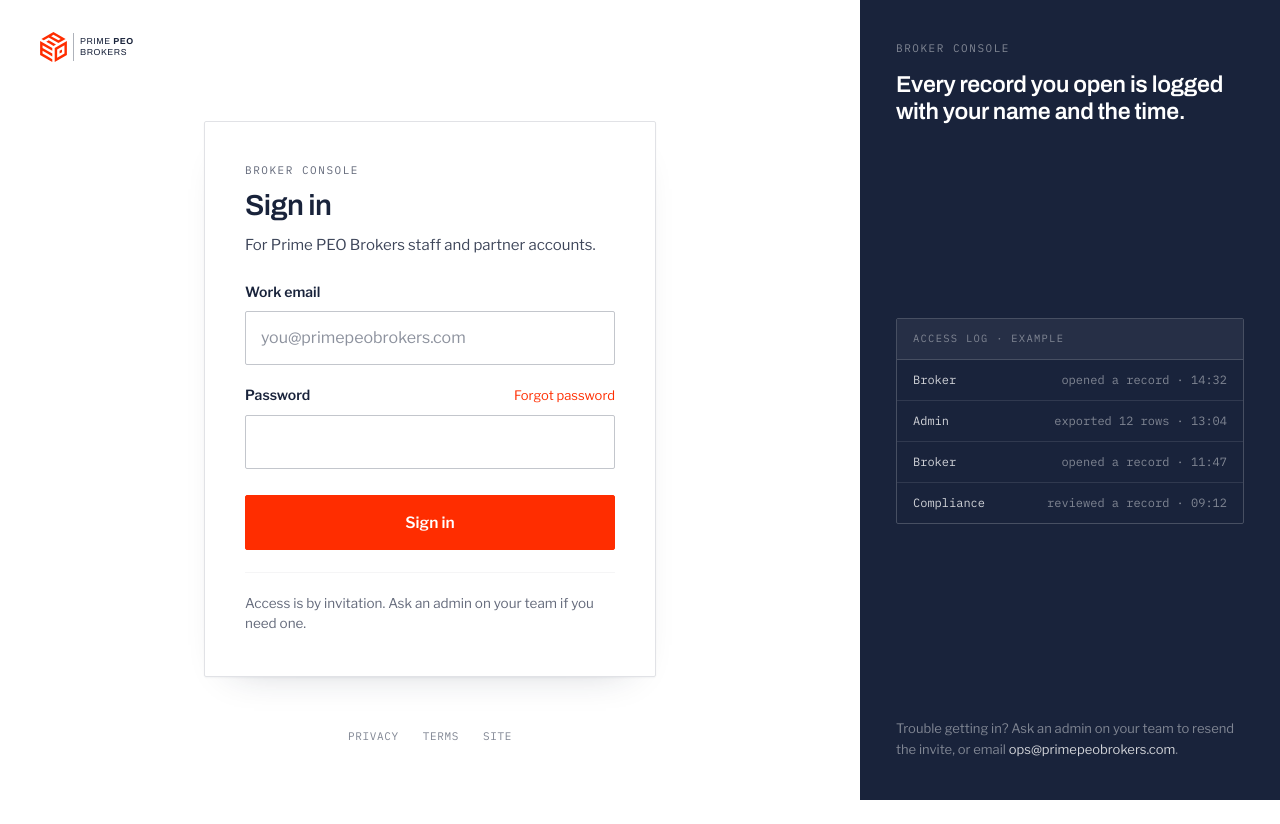
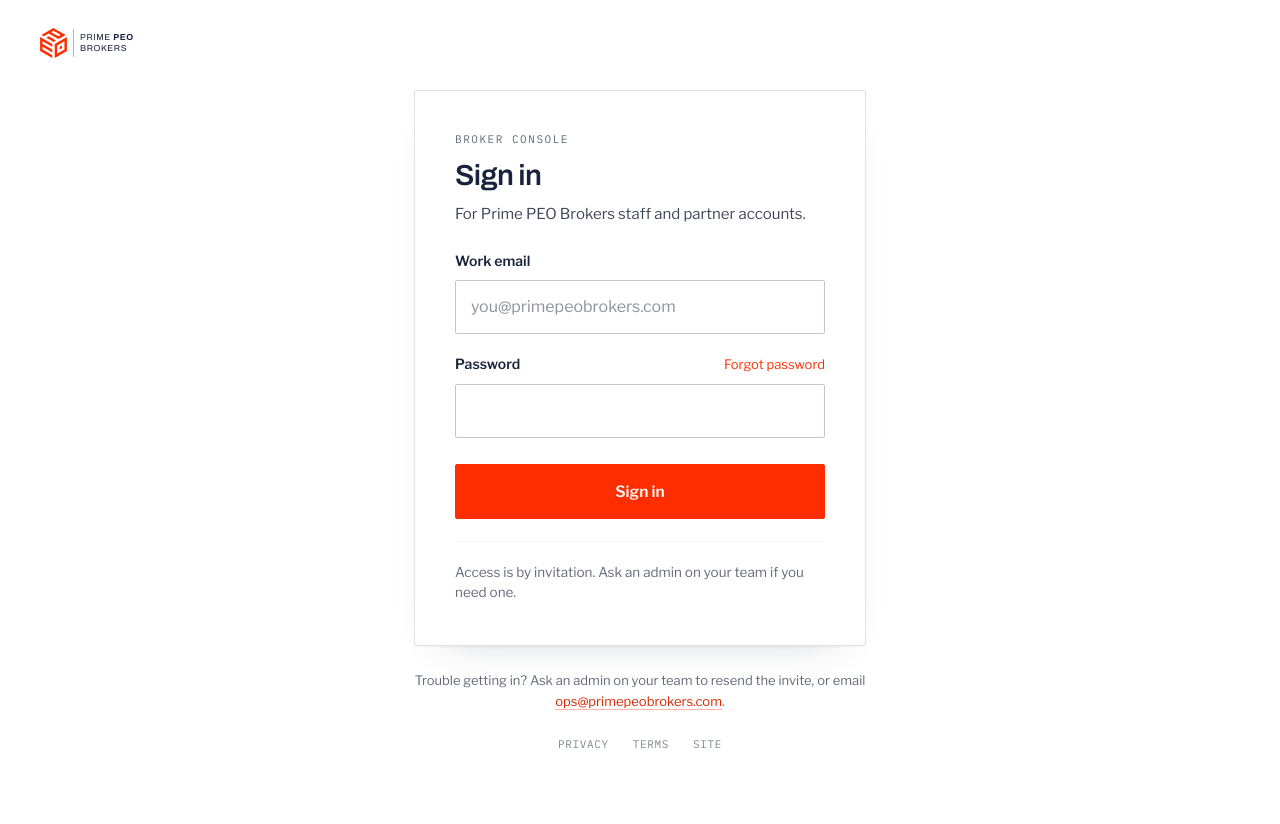
Before and after one commit to primepeobrokers/PRIMEPEOBROKERS-platform, a Next.js app: page /login in a window 1280 px wide. Before the commit the page ends 800 px from the top, so only its background shows below. Built offline with nearby package versions, Linux system fonts and the light colour scheme; no server answers.

Commit message:
refactor(auth-shell): simplify layout and improve accessibility of support information

```diff
--- a/app/components/auth-shell.tsx
+++ b/app/components/auth-shell.tsx
@@ -11,20 +11,20 @@
 
 const HOUSE_SUPPORT = "ops@primepeobrokers.com";
 
-const EXAMPLE_LOG = [
-  { who: "Broker", what: "opened a record · 14:32" },
-  { who: "Admin", what: "exported 12 rows · 13:04" },
-  { who: "Broker", what: "opened a record · 11:47" },
-  { who: "Compliance", what: "reviewed a record · 09:12" },
-];
-
 /**
- * Split-screen frame for the auth pages, per the Auth design.
+ * Frame for the auth pages: the mark, the card, and the links under it.
  *
- * Tenant-aware because this is what a partner's own user sees when they open
- * their subdomain and are not signed in. Rendering the Prime lockup, the
- * "Broker console" label and Prime's support address on a partner's domain was
- * the largest remaining white-label leak.
+ * This used to be a split screen with a navy panel beside the card, carrying a
+ * product label, a line about access logging, and a mock access log. The
+ * client asked for the panel removed, so the card is now the only thing on the
+ * page.
+ *
+ * One element in that panel was load-bearing: the support address. It is the
+ * only way to reach a human for someone who cannot sign in, so it moved under
+ * the card rather than going with the rest.
+ *
+ * Still tenant-aware. A partner's user signing in on their own subdomain sees
+ * their mark and their support address, never Prime's.
  */
 export function AuthShell({
   children,
@@ -42,66 +42,51 @@
     : HOUSE_SUPPORT;
 
   return (
-    <div className="grid min-h-screen grid-cols-[1fr_420px] bg-surface max-lg:grid-cols-1">
-      <div className="flex flex-col px-10 pb-14 pt-8 max-sm:px-5">
-        <div className="flex items-center justify-between gap-6">
-          <Link href="/" className="flex items-center" aria-label={`${brandName} home`}>
+    <div className="flex min-h-dvh flex-col bg-surface px-10 pb-10 pt-7 max-sm:px-5">
+      <Link
+        href="/"
+        className="flex w-fit items-center"
+        aria-label={`${brandName} home`}
+      >
         {isPartner ? <TenantMark tenant={tenant} size={30} /> : <Logo size={30} />}
       </Link>
-        </div>
 
-        <div className="flex flex-1 items-center justify-center pt-12">
+      {/*
+        The card centres in whatever is left below the mark. It used to carry a
+        pt-12 offset so it sat against a full-height panel on the right; with
+        the panel gone that offset only pushed the page off centre, and the
+        column came to 900px inside a min-h-screen, so the sign-in screen
+        scrolled on any laptop shorter than that. The spacing here is set so
+        the whole thing fits a 13-inch screen.
+      */}
+      <div className="flex flex-1 flex-col items-center justify-center gap-6 py-8">
         <div
           className="w-full max-w-[452px] rounded-md border border-line bg-raised p-10 pb-[42px] shadow-[0_1px_2px_rgba(25,35,59,.05),0_18px_40px_-30px_rgba(25,35,59,.3)] max-sm:px-[22px] max-sm:py-[30px]"
           style={{ animation: "pv-in 250ms var(--pv-ease) both" }}
         >
           {children}
         </div>
-        </div>
 
-        <div className="flex justify-center gap-6 pt-10 font-mono text-[11px] tracking-[.06em] text-ink-faint">
-          {/* Both of these pointed at /#trust, so TERMS never reached the
-              terms page. Same bug as the marketing footer had. */}
+        <p className="max-w-[62ch] text-center text-[13px] leading-relaxed text-ink-muted">
+          Trouble getting in? Ask an admin on your team to resend the invite, or
+          email{" "}
+          <a
+            href={`mailto:${supportEmail}`}
+            className="border-b border-accent/35 text-accent-press hover:border-accent-press hover:text-accent"
+          >
+            {supportEmail}
+          </a>
+          .
+        </p>
+
+        {/* Both of these pointed at /#trust, so TERMS never reached the terms
+            page. Same bug as the marketing footer had. */}
+        <div className="flex justify-center gap-6 font-mono text-[11px] tracking-[.06em] text-ink-faint">
           <Link href="/privacy" className="hover:text-ink">PRIVACY</Link>
           <Link href="/terms" className="hover:text-ink">TERMS</Link>
           <Link href="/" className="hover:text-ink">SITE</Link>
         </div>
       </div>
-
-      <aside className="flex flex-col justify-between gap-10 bg-dark p-10 px-9 text-dark-ink max-lg:hidden">
-        <div>
-          <div className="font-mono text-[11px] uppercase tracking-[.14em] text-ink-faint">
-            {/* "Broker console" is the house product's name. A partner signing
-                into their own portal is not opening a broker console. */}
-            {isPartner ? "Partner portal" : "Broker console"}
-          </div>
-          <p className="mt-3.5 font-display text-[23px] font-semibold leading-[1.18] tracking-[-.015em] text-dark-ink-bright">
-            Every record you open is logged with your name and the time.
-          </p>
-        </div>
-        <div className="rounded-md border border-dark-line">
-          <div className="border-b border-dark-line bg-dark-raised px-4 py-3 font-mono text-[10.5px] uppercase tracking-[.12em] text-ink-faint">
-            Access log · example
-          </div>
-          {EXAMPLE_LOG.map((r, i) => (
-            <div
-              key={i}
-              className="flex justify-between gap-4 border-b border-dark-line-soft px-4 py-3 font-mono text-xs last:border-b-0"
-            >
-              <span className="text-dark-ink-soft">{r.who}</span>
-              <span className="text-ink-faint">{r.what}</span>
-            </div>
-          ))}
-        </div>
-        <div className="text-[13px] leading-relaxed text-ink-faint">
-          Trouble getting in? Ask an admin on your team to resend the invite, or
-          email{" "}
-          <a href={`mailto:${supportEmail}`} className="text-dark-ink-soft">
-            {supportEmail}
-          </a>
-          .
-        </div>
-      </aside>
     </div>
   );
 }
```
Lines whose indentation alone changed are shown as unchanged.
